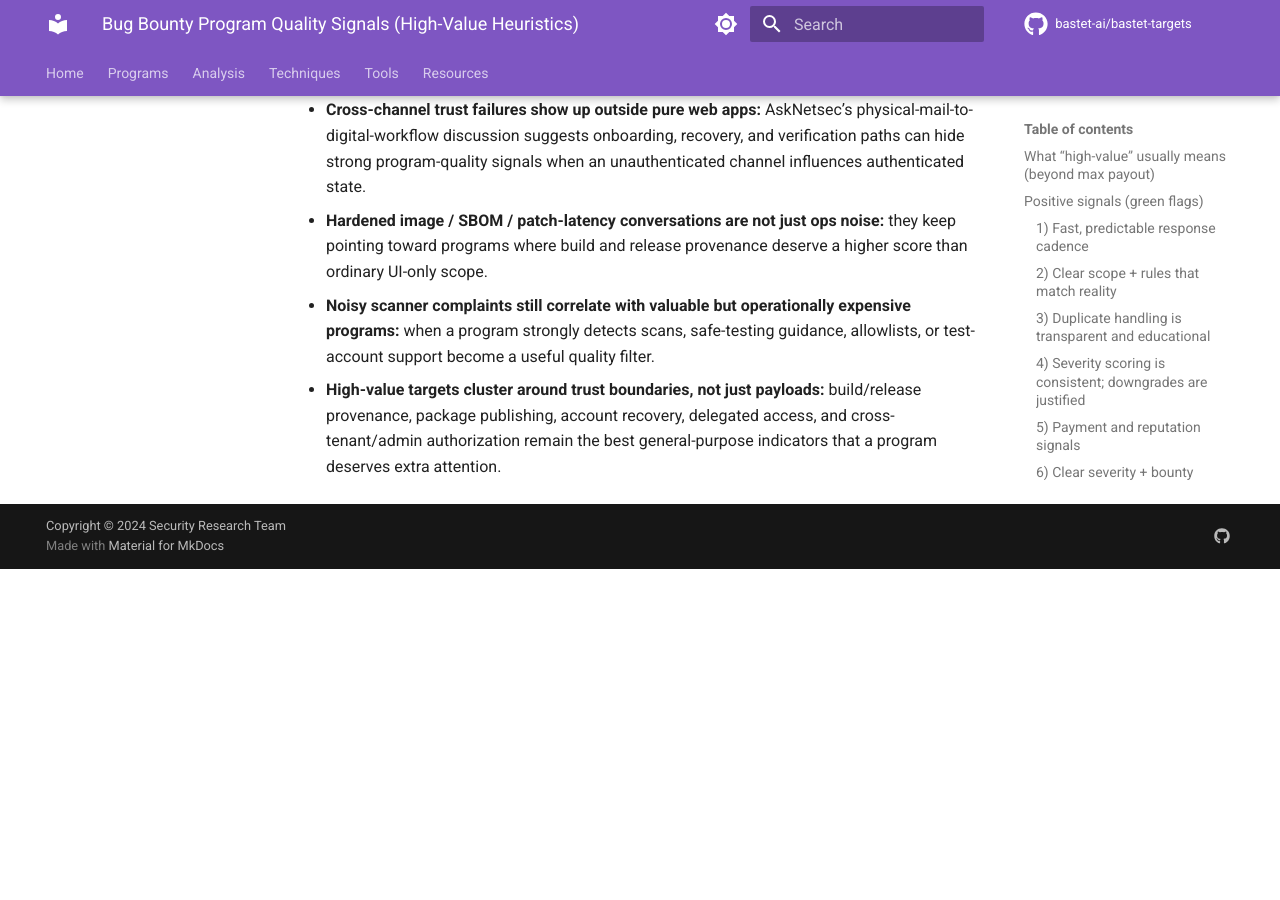
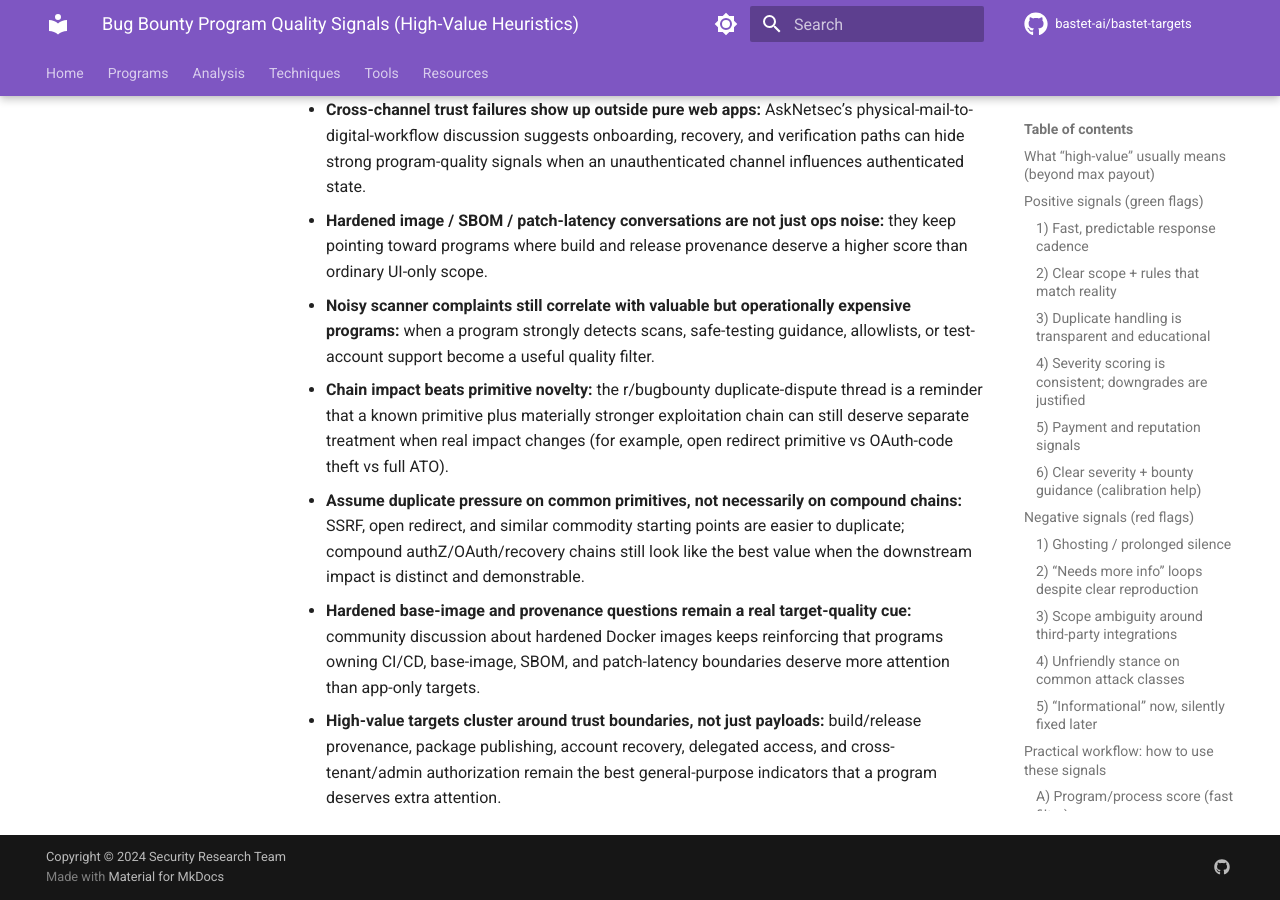
Before and after one commit to bastet-ai/bastet-targets, an MkDocs documentation site: the page built from docs/program-quality-signals.md, in a window 1280 px wide and 900 px high, scrolled down 7722 px. Built offline with MkDocs 1.6.1 and Material for MkDocs 9.7.7, drawn with Linux system fonts in a browser that asks for light colours; comment, search, counter and statistics services are not loaded; before the commit the page ends 8291 px from its top, so only the background shows below that.

Commit message:
Update program quality heuristics from Mar 28 intel

```diff
--- a/docs/program-quality-signals.md
+++ b/docs/program-quality-signals.md
@@ -175,4 +175,7 @@
 - **Cross-channel trust failures show up outside pure web apps:** AskNetsec’s physical-mail-to-digital-workflow discussion suggests onboarding, recovery, and verification paths can hide strong program-quality signals when an unauthenticated channel influences authenticated state.
 - **Hardened image / SBOM / patch-latency conversations are not just ops noise:** they keep pointing toward programs where build and release provenance deserve a higher score than ordinary UI-only scope.
 - **Noisy scanner complaints still correlate with valuable but operationally expensive programs:** when a program strongly detects scans, safe-testing guidance, allowlists, or test-account support become a useful quality filter.
+- **Chain impact beats primitive novelty:** the r/bugbounty duplicate-dispute thread is a reminder that a known primitive plus materially stronger exploitation chain can still deserve separate treatment when real impact changes (for example, open redirect primitive vs OAuth-code theft vs full ATO).
+- **Assume duplicate pressure on common primitives, not necessarily on compound chains:** SSRF, open redirect, and similar commodity starting points are easier to duplicate; compound authZ/OAuth/recovery chains still look like the best value when the downstream impact is distinct and demonstrable.
+- **Hardened base-image and provenance questions remain a real target-quality cue:** community discussion about hardened Docker images keeps reinforcing that programs owning CI/CD, base-image, SBOM, and patch-latency boundaries deserve more attention than app-only targets.
 - **High-value targets cluster around trust boundaries, not just payloads:** build/release provenance, package publishing, account recovery, delegated access, and cross-tenant/admin authorization remain the best general-purpose indicators that a program deserves extra attention.
```
